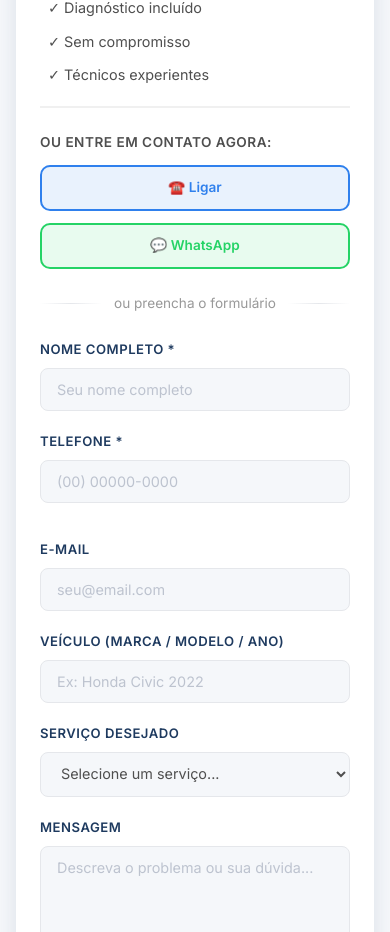
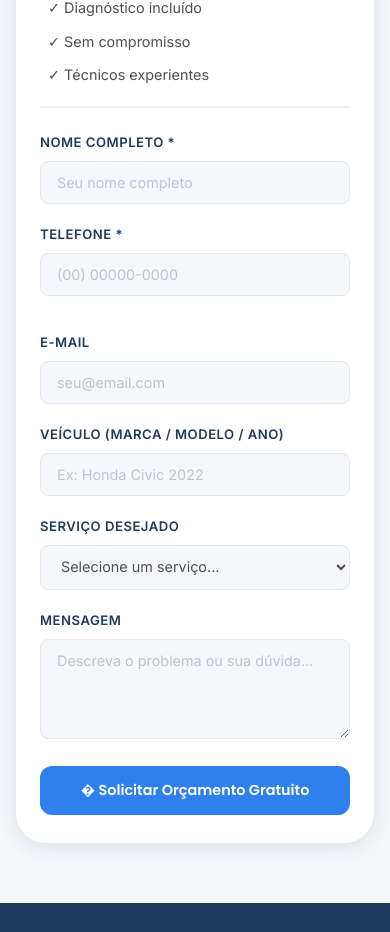
Before and after one commit to Lucas-dev98/ICE_CAR, a React (Vite) app: page / in a window 390 px wide. Shown: the part 10757-11689 px from the top of the page. Built offline with nearby package versions, Linux system fonts and the light colour scheme.

Commit message:
UX: Simplify contact form - remove duplicate phone/WhatsApp buttons and divider, keep form clean

```diff
--- a/src/components/Contato.css
+++ b/src/components/Contato.css
@@ -257,84 +257,6 @@
   display: inline-block;
 }
 
-/* Quick Contact Section */
-.quick-contact {
-  margin-bottom: 24px;
-}
-
-.quick-contact-label {
-  font-size: 0.85rem;
-  color: #4F4F4F;
-  margin: 0 0 12px 0;
-  font-weight: 600;
-  text-transform: uppercase;
-  letter-spacing: 0.5px;
-}
-
-.quick-buttons {
-  display: grid;
-  grid-template-columns: 1fr 1fr;
-  gap: 12px;
-}
-
-.quick-btn {
-  display: flex;
-  align-items: center;
-  justify-content: center;
-  gap: 8px;
-  padding: 12px 16px;
-  border-radius: 10px;
-  font-weight: 600;
-  font-size: 0.9rem;
-  text-decoration: none;
-  transition: all 0.3s ease;
-  border: 2px solid;
-  cursor: pointer;
-}
-
-.quick-btn-phone {
-  border-color: #2F80ED;
-  color: #2F80ED;
-  background: rgba(47, 128, 237, 0.1);
-}
-
-.quick-btn-phone:hover {
-  background: #2F80ED;
-  color: white;
-  transform: translateY(-2px);
-  box-shadow: 0 8px 20px rgba(47, 128, 237, 0.3);
-}
-
-.quick-btn-whatsapp {
-  border-color: #25D366;
-  color: #25D366;
-  background: rgba(37, 211, 102, 0.1);
-}
-
-.quick-btn-whatsapp:hover {
-  background: #25D366;
-  color: white;
-  transform: translateY(-2px);
-  box-shadow: 0 8px 20px rgba(37, 211, 102, 0.3);
-}
-
-/* Form Divider */
-.form-divider {
-  display: flex;
-  align-items: center;
-  gap: 12px;
-  margin: 24px 0;
-  font-size: 0.85rem;
-  color: #999;
-}
-
-.form-divider::before,
-.form-divider::after {
-  content: "";
-  flex: 1;
-  height: 1px;
-  background: linear-gradient(to right, transparent, #E5E7EB, transparent);
-}
 
 .form-group {
   margin-bottom: 20px;
--- a/src/components/Contato.jsx
+++ b/src/components/Contato.jsx
@@ -198,22 +198,6 @@ const Contato = () => {
               </div>
             </div>
 
-            <div className="quick-contact">
-              <p className="quick-contact-label">Ou entre em contato agora:</p>
-              <div className="quick-buttons">
-                <a href="tel:+5527998755751" className="quick-btn quick-btn-phone">
-                  ☎️ Ligar
-                </a>
-                <a href="https://wa.me/5527998755751" className="quick-btn quick-btn-whatsapp" target="_blank" rel="noopener">
-                  💬 WhatsApp
-                </a>
-              </div>
-            </div>
-
-            <div className="form-divider">
-              <span>ou preencha o formulário</span>
-            </div>
-
             <form onSubmit={handleSubmit} noValidate>
               <div className="form-group">
                 <label htmlFor="nome">Nome Completo *</label>
```
